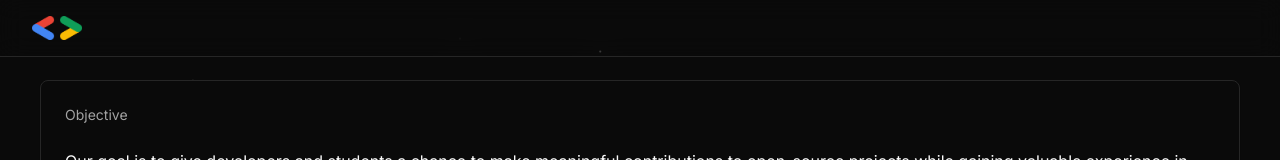
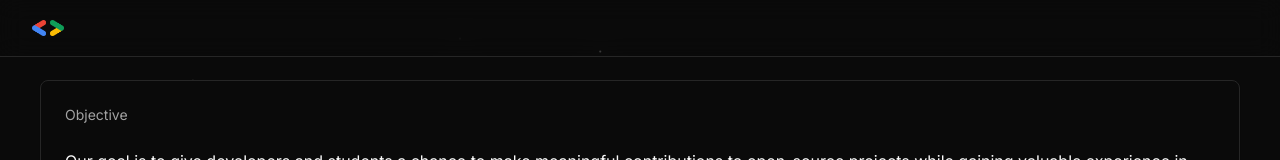
Before and after one commit to rushilvishwakarma/GDG-hacktoberfest, a Next.js app: page /details in a window 1280 px wide. Shown: the top 160 px of the page. Built offline with nearby package versions, Linux system fonts and the light colour scheme.

Commit message:
attempted header logo fix

```diff
--- a/components/landing/client-section.tsx
+++ b/components/landing/client-section.tsx
@@ -155,13 +155,13 @@ const ClientSection = () => (
         {
           name: 'Rushil Vishwakarma',
           title: 'Web-Development Co-Head',
-          imageSrc: '/rushil.png', // Image for Rushil
+          imageSrc: '/rushilprofile.png', // Image for Rushil
           alt: 'Rushil Vishwakarma',
         },
         {
           name: 'Deeptanshu Lal',
           title: 'GDG Leaderboard Creator',
-          imageSrc: '/deeptanshu.png', // Image for Deeptanshu
+          imageSrc: '/deeptanshuprofile.png', // Image for Deeptanshu
           alt: 'Deeptanshu Lal',
         },
       ].map((member) => (
--- a/components/site-header.tsx
+++ b/components/site-header.tsx
@@ -103,7 +103,8 @@ export function SiteHeader() {
       <Link className="text-md flex items-center" href="/">
          <img
             src="/favicon.png"
-                        className="text-primary size-6 w-max "
+            className="text-primary h-8 w-8 object-contain" // Ensure the height and width are explicitly defined
+            alt="Logo"
          />
       </Link>
 
```
Also changed, not shown: public/deeptanshuprofile.png (renamed from public/Deeptanshu.png), public/rushilprofile.png (renamed from public/Rushil.png). Lines whose indentation alone changed are shown as unchanged.
